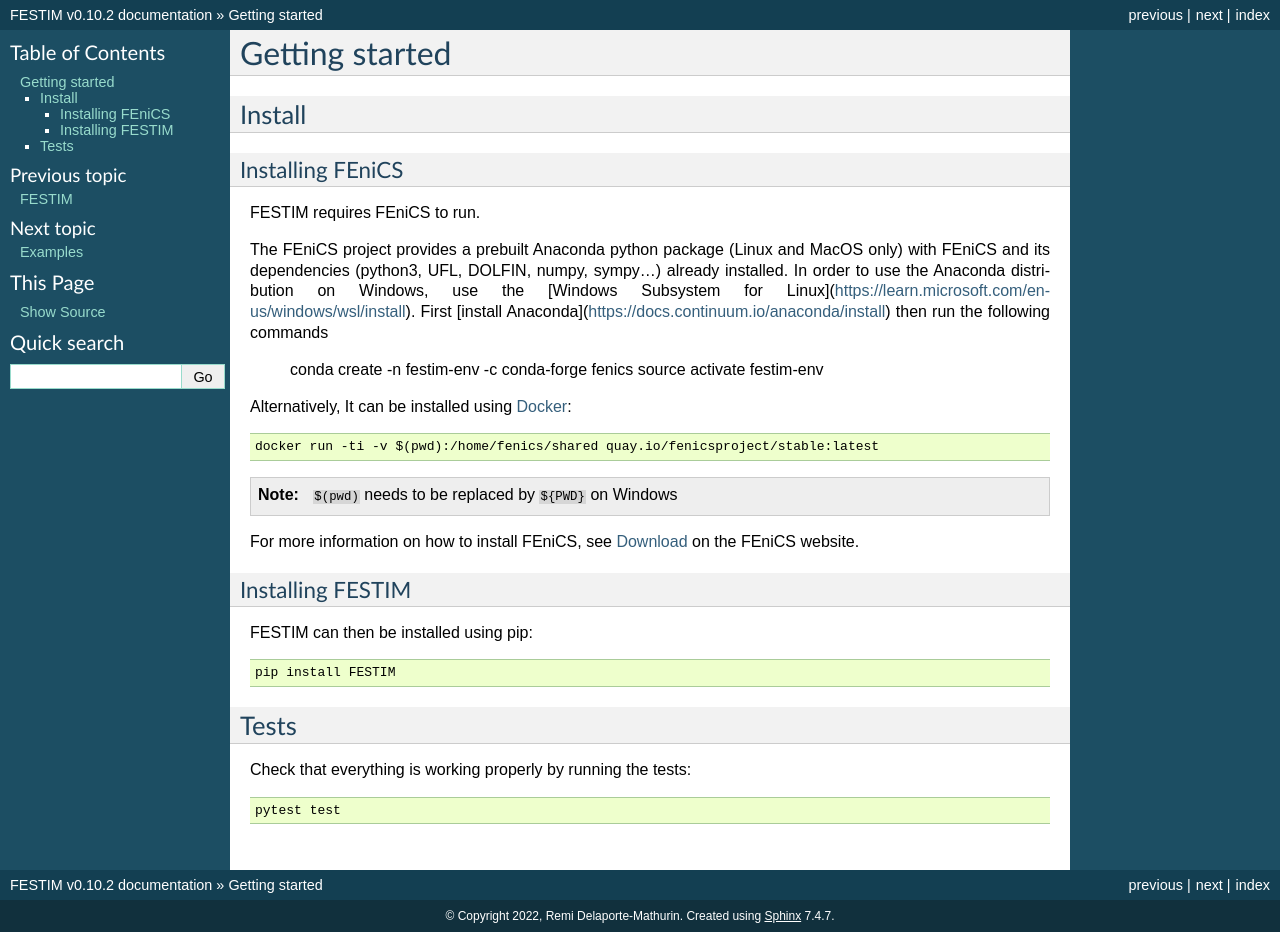
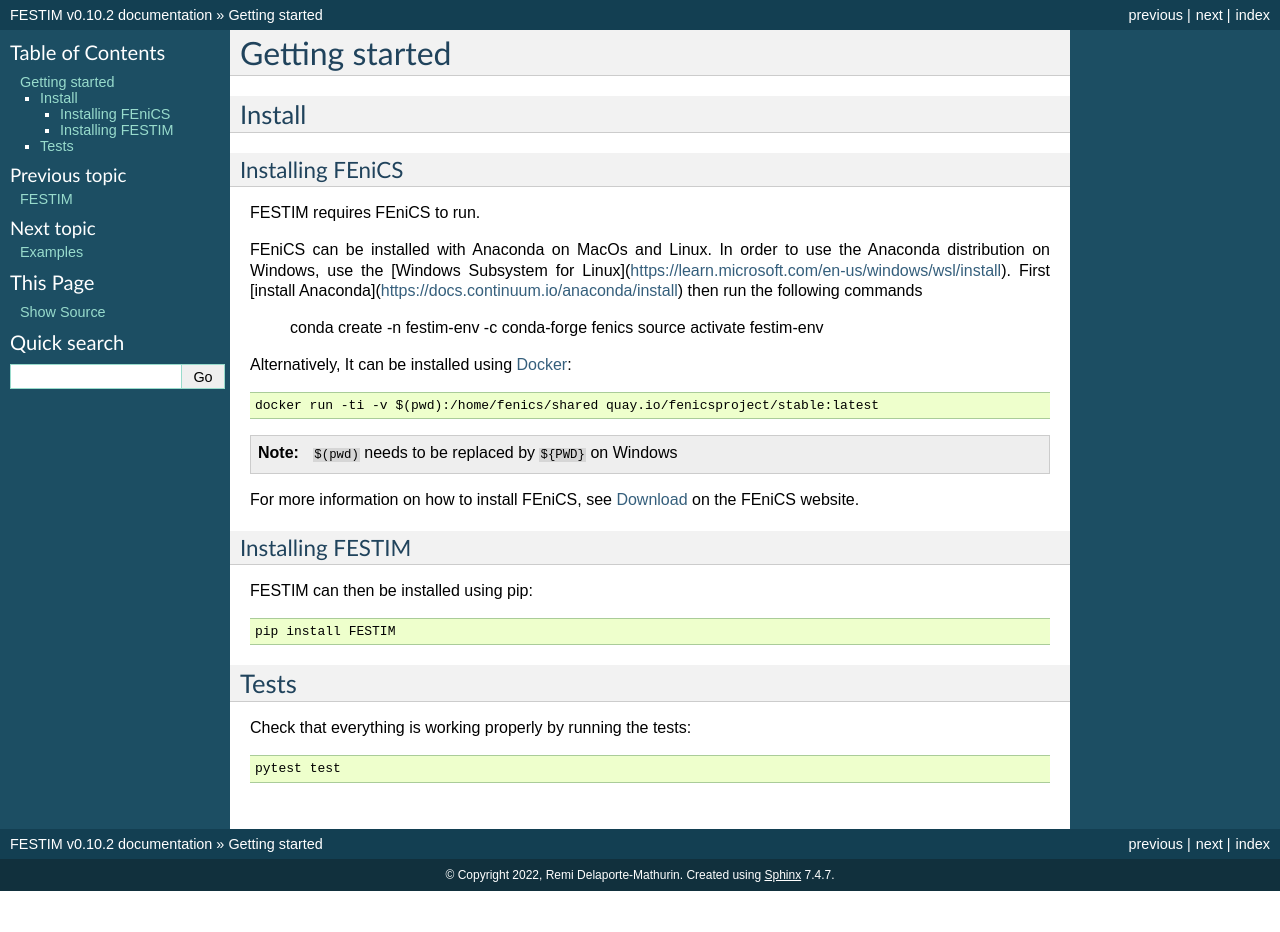
Before and after one commit to festim-dev/FESTIM, a Sphinx documentation site: the page built from docs/source/getting_started.rst, in a window 1280 px wide. Built offline with Sphinx 7.4.7, drawn with Linux system fonts in a browser that asks for light colours; after the commit the page ends 900 px from its top, so only the background shows below that.

Commit message:
Update docs/source/getting_started.rst
Co-authored-by: Rémi Delaporte-Mathurin <40028739+RemDelaporteMathurin@users.noreply.github.com>

```diff
--- a/docs/source/getting_started.rst
+++ b/docs/source/getting_started.rst
@@ -10,7 +10,7 @@
 
 FESTIM requires FEniCS to run.
 
-The FEniCS project provides a prebuilt Anaconda python package (Linux and MacOS only) with FEniCS and its dependencies (python3, UFL, DOLFIN, numpy, sympy...)  already installed.
+FEniCS can be installed with Anaconda on MacOs and Linux.
 In order to use the Anaconda distribution on Windows, use the [Windows Subsystem for Linux](https://learn.microsoft.com/en-us/windows/wsl/install).
 First [install Anaconda](https://docs.continuum.io/anaconda/install) then run the following commands
 
```
